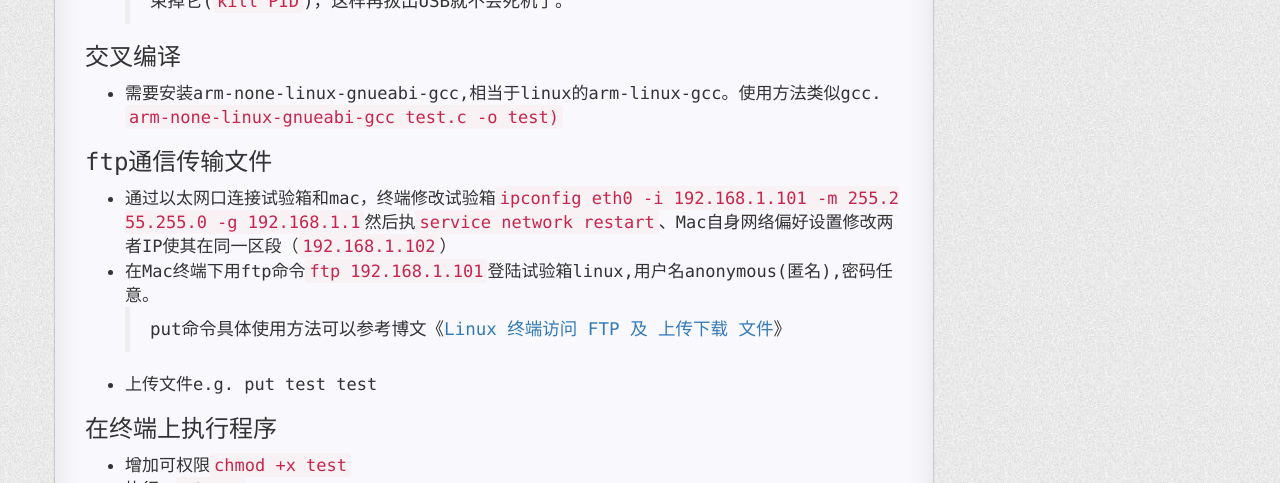
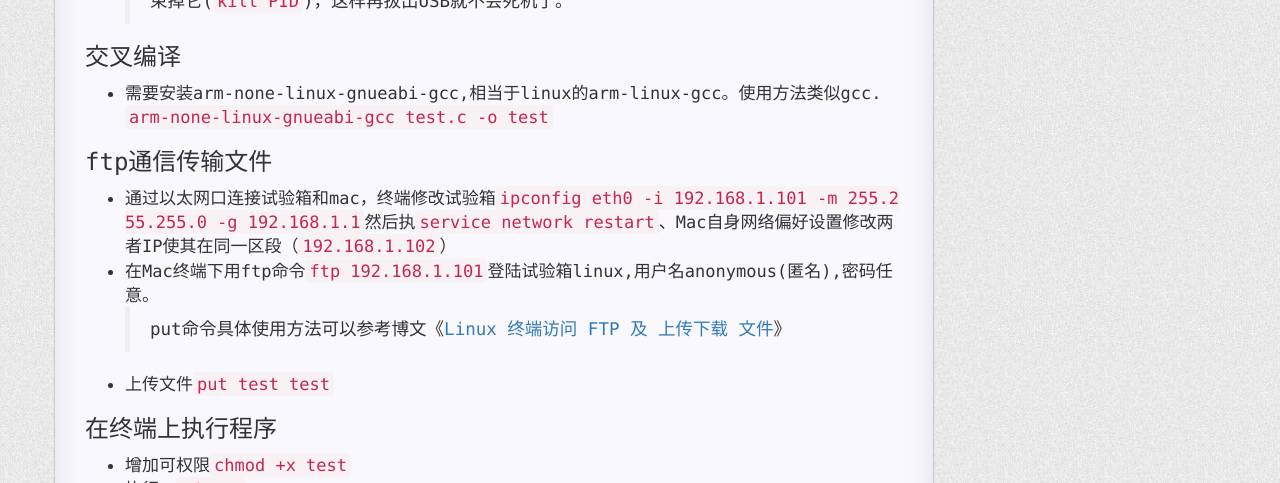
Before and after one commit to zhangjaycee/blog, a Jekyll site: the page built from _posts/2014-04-09-osx-arma8.md, in a window 1280 px wide. Shown: the part 453-936 px from the top of the page. Built offline with Jekyll 4.4.1, drawn with Linux system fonts in a browser that asks for light colours; nearby versions of some CDN libraries; Markdown is read by kramdown in place of the engine named in the settings; comment, search, counter and statistics services are not loaded; part of the change alters nothing that is shown.

```diff
--- a/_includes/head.html
+++ b/_includes/head.html
@@ -1,3 +1,12 @@
+<script>
+var _hmt = _hmt || [];
+(function() {
+  var hm = document.createElement("script");
+  hm.src = "//hm.baidu.com/hm.js?041b1328255aa5999343f9389339fa42";
+  var s = document.getElementsByTagName("script")[0];
+  s.parentNode.insertBefore(hm, s);
+})();
+</script>
 <html xmlns:wb="http://open.weibo.com/wb">
 <head>
     <title>{% if page.title %}{{ page.title }}{% else %}{{ site.title }}{% endif %}</title>
@@ -22,5 +31,6 @@
     {% for style in page.styles %}<link rel="stylesheet" type="text/css" href="{{ '/static/css/' | append: style | prepend: site.baseurl | prepend: site.url}}" />
     {%endfor%}
 <meta property="wb:webmaster" content="341204cab6070689" />
+<meta name="baidu-site-verification" content="pMe4lkVqOM" />
 <script src="http://tjs.sjs.sinajs.cn/open/api/js/wb.js" type="text/javascript" charset="utf-8"></script>
 </head>
--- a/_posts/2014-04-09-osx-arma8.md
+++ b/_posts/2014-04-09-osx-arma8.md
@@ -13,14 +13,14 @@ categories: 嵌入式
 
 ### 交叉编译
 + 需要安装arm-none-linux-gnueabi-gcc,相当于linux的arm-linux-gcc。使用方法类似gcc.
-`arm-none-linux-gnueabi-gcc test.c -o test)`
+`arm-none-linux-gnueabi-gcc test.c -o test`
 
 ### ftp通信传输文件
 + 通过以太网口连接试验箱和mac，终端修改试验箱`ipconfig eth0 -i 192.168.1.101 -m 255.255.255.0 -g 192.168.1.1`然后执`service network restart`、Mac自身网络偏好设置修改两者IP使其在同一区段（`192.168.1.102`）
 + 在Mac终端下用ftp命令`ftp 192.168.1.101`登陆试验箱linux,用户名anonymous(匿名),密码任意。
 >put命令具体使用方法可以参考博文《[Linux 终端访问 FTP 及 上传下载 文件](http://blog.csdn.net/tianlesoftware/article/details/5818990)》
 
-+ 上传文件e.g. put test test
++ 上传文件`put test test`
 
 ### 在终端上执行程序
 + 增加可权限`chmod +x test`
```
